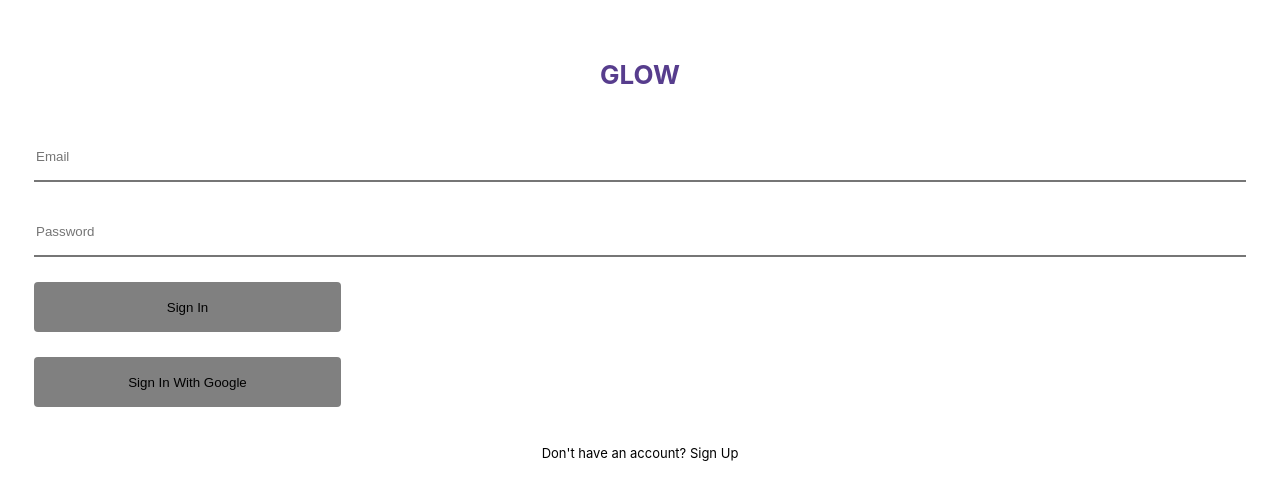
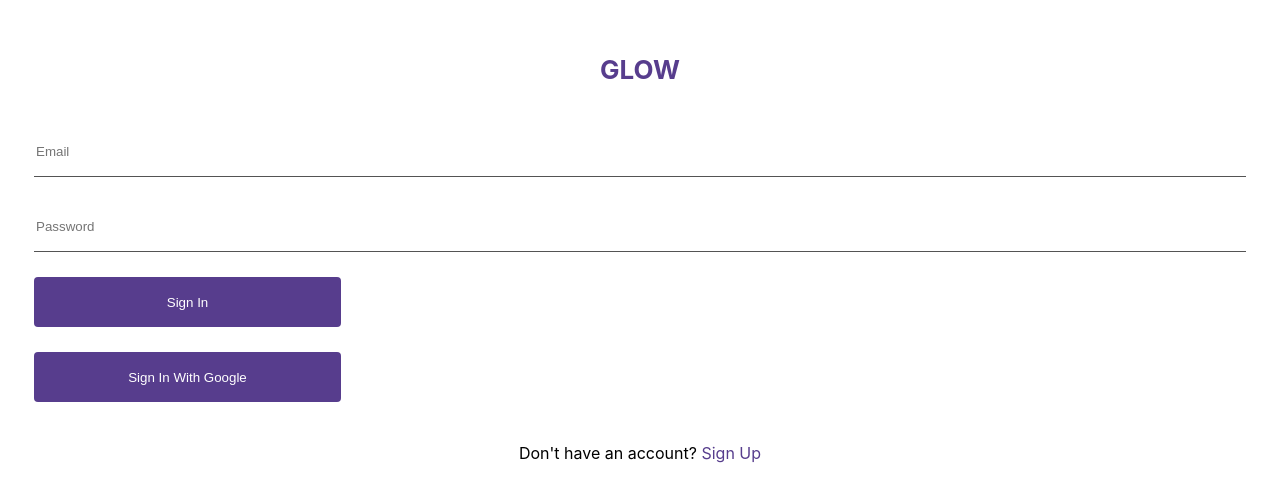
Before and after one commit to Glow-Carrots-App/glow-web, a Next.js app: page /sign-in in a window 1280 px wide. Shown: the part 142-644 px from the top of the page. Built offline with nearby package versions, Linux system fonts and the light colour scheme; no server answers.

Commit message:
sign in page/components css update

```diff
--- a/components/SignInForm/styles.module.css
+++ b/components/SignInForm/styles.module.css
@@ -8,11 +8,13 @@
 
 .signInFields {
   height: 50px;
-  border-width: 0 0 2px;
+  border-width: 0 0 1px;
+  border-color: black;
 }
 
 .signInButton {
-  background-color: grey;
+  background-color: #573d8d;
+  color: white;
   height: 50px;
   width: 307px;
   border-radius: 4px;
--- a/pages/sign-in/index.js
+++ b/pages/sign-in/index.js
@@ -13,7 +13,7 @@ const SignIn = () => {
       <p className={styles.signInText}>
         Don't have an account?
         <Link href="/create-account">
-          <a> Sign Up</a>
+          <a className={styles.signUpLink}> Sign Up</a>
         </Link>
       </p>
     </div>
--- a/pages/sign-in/styles.module.css
+++ b/pages/sign-in/styles.module.css
@@ -8,5 +8,11 @@
 }
 
 .signInText {
-  font-size: small;
+  font-size: 16px;
+  color: black;
 }
+
+.signUpLink {
+  font-size: 16px;
+  color: #573d8d;
+}
```
